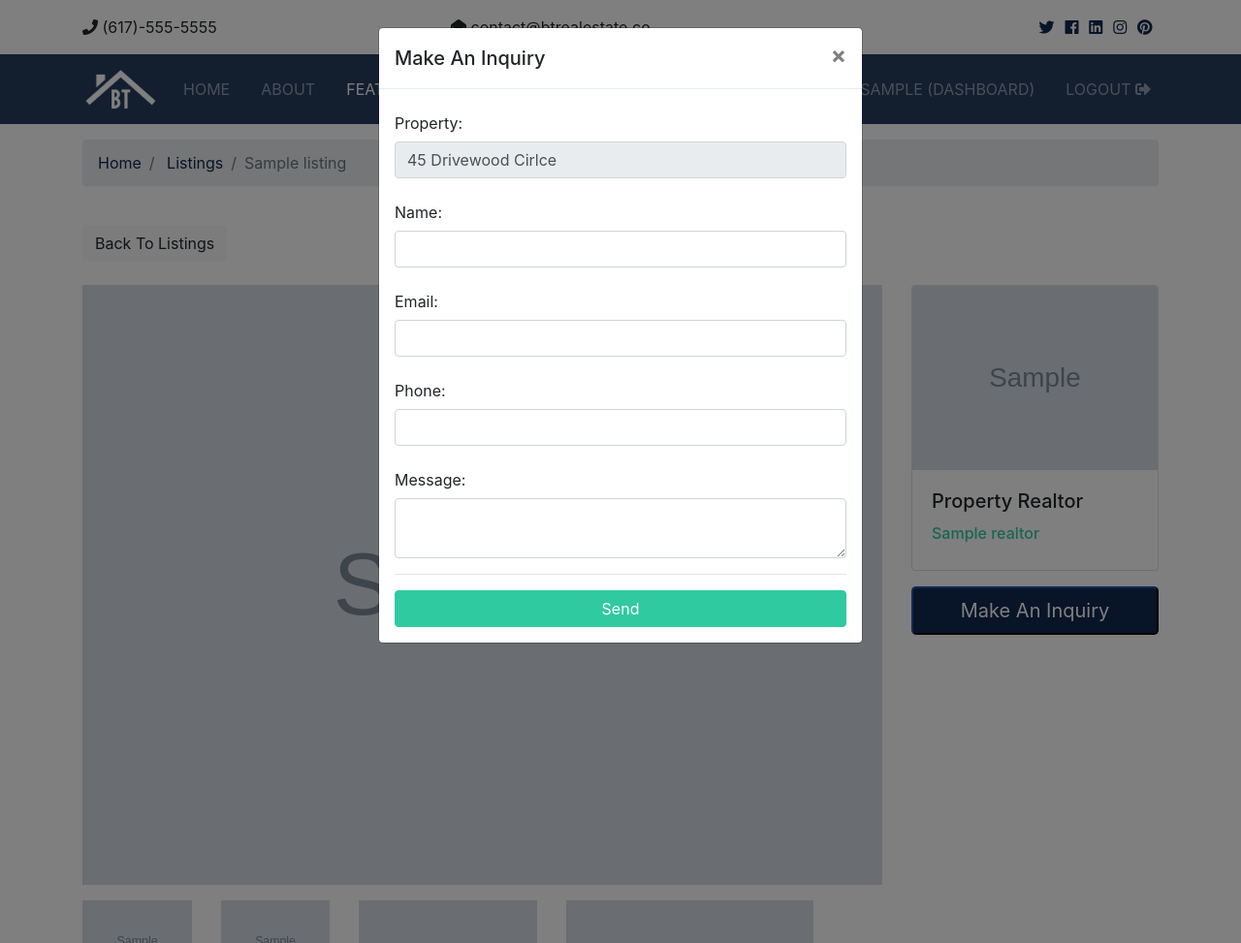
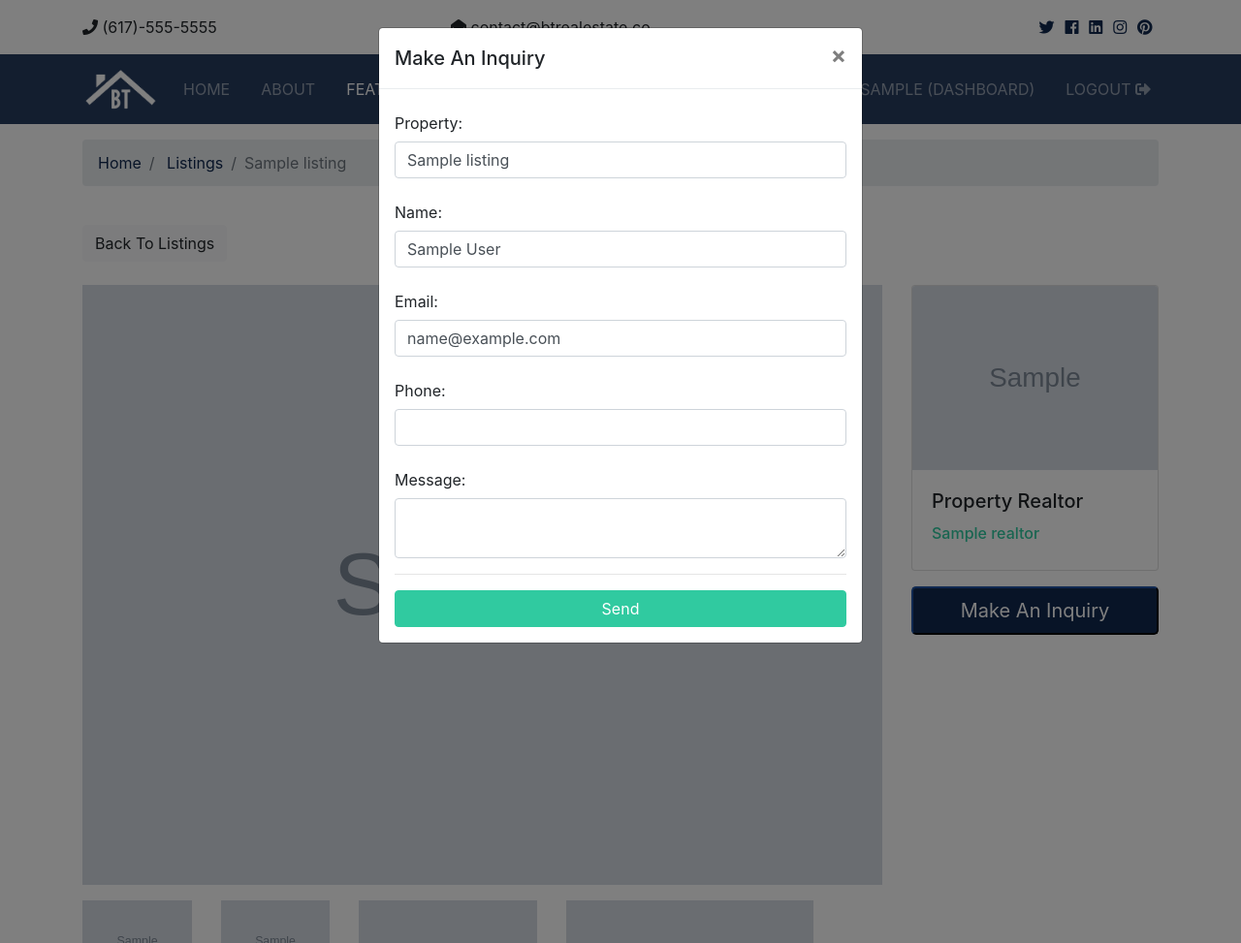
Before and after one commit to oybek703/btre-django, a Django app: page /listings/1 in a window 1280 px wide, after a click on "Make An Inquiry". Shown: the whole page at 97% size. Run offline with Django 3.2, Linux system fonts and the light colour scheme; a user stored in the database is signed in; tables that the repository leaves empty hold one stand-in row (values such as "Sample post"); grey boxes marked "Sample" are stand-in pictures; some libraries are stand-ins or nearby versions.

Commit message:
sending email with gmail is done

```diff
--- a/btre/urls.py
+++ b/btre/urls.py
@@ -7,5 +7,6 @@ urlpatterns = [
     path('', include('pages.urls')),
     path('listings/', include('listings.urls')),
     path('accounts/', include('accounts.urls')),
+    path('contacts/', include('contacts.urls')),
     path('admin/', admin.site.urls),
 ] + static(settings.MEDIA_URL, document_root=settings.MEDIA_ROOT)
--- /dev/null
+++ b/contacts/urls.py
@@ -0,0 +1,6 @@
+from django.urls import path
+from . import views
+
+urlpatterns = [
+    path('', views.contact, name='contact')
+]
--- a/templates/listings/listing.html
+++ b/templates/listings/listing.html
@@ -18,6 +18,8 @@
       </nav>
     </div>
   </section>
+  <!-- Alerts -->
+  {% include 'partials/_alerts.html' %}
   <!-- Listing -->
   <section id="listing" class="py-4">
     <div class="container">
@@ -144,18 +146,28 @@
           </button>
         </div>
         <div class="modal-body">
-          <form>
+          <form method="POST" action="{% url 'contact' %}">
+          {% csrf_token %}
+          {% if user.is_authenticated %}
+              <input type="hidden" name="user_id" value="{{ user.id }}">
+          {% else %}
+              <input type="hidden" name="user_id" value="0">
+          {% endif %}
+              <input type="hidden" name="realtor_email" value="{{ listing.realtor.email }}">
+              <input type="hidden" name="listing_id" value="{{ listing.id }}">
             <div class="form-group">
               <label for="property_name" class="col-form-label">Property:</label>
-              <input type="text" name="listing" class="form-control" value="45 Drivewood Cirlce" disabled>
+              <input type="text" name="listing" class="form-control" value="{{ listing.title }}">
             </div>
             <div class="form-group">
               <label for="name" class="col-form-label">Name:</label>
-              <input type="text" name="name" class="form-control" required>
+              <input type="text" name="name" class="form-control"
+                    {% if user.is_authenticated %} value="{{ user.first_name }} {{ user.last_name }}" {% endif %} required>
             </div>
             <div class="form-group">
               <label for="email" class="col-form-label">Email:</label>
-              <input type="email" name="email" class="form-control" required>
+              <input type="email" name="email" class="form-control"
+                     {% if user.is_authenticated %} value="{{ user.email }}" {% endif %} required>
             </div>
             <div class="form-group">
               <label for="phone" class="col-form-label">Phone:</label>
```
Also changed, not shown: btre/settings.py (+12 -0 lines), contacts/views.py (+41 -2 lines).
